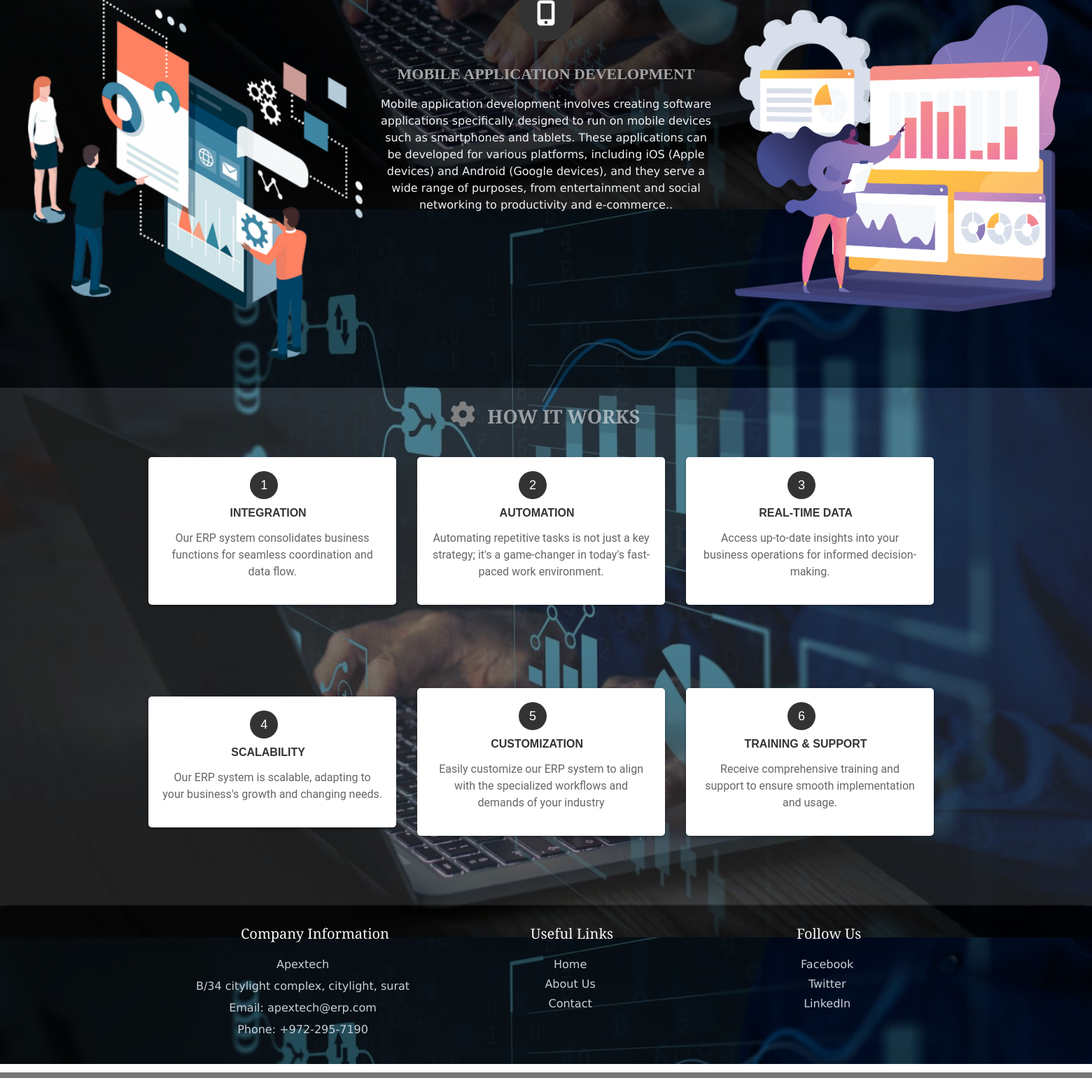
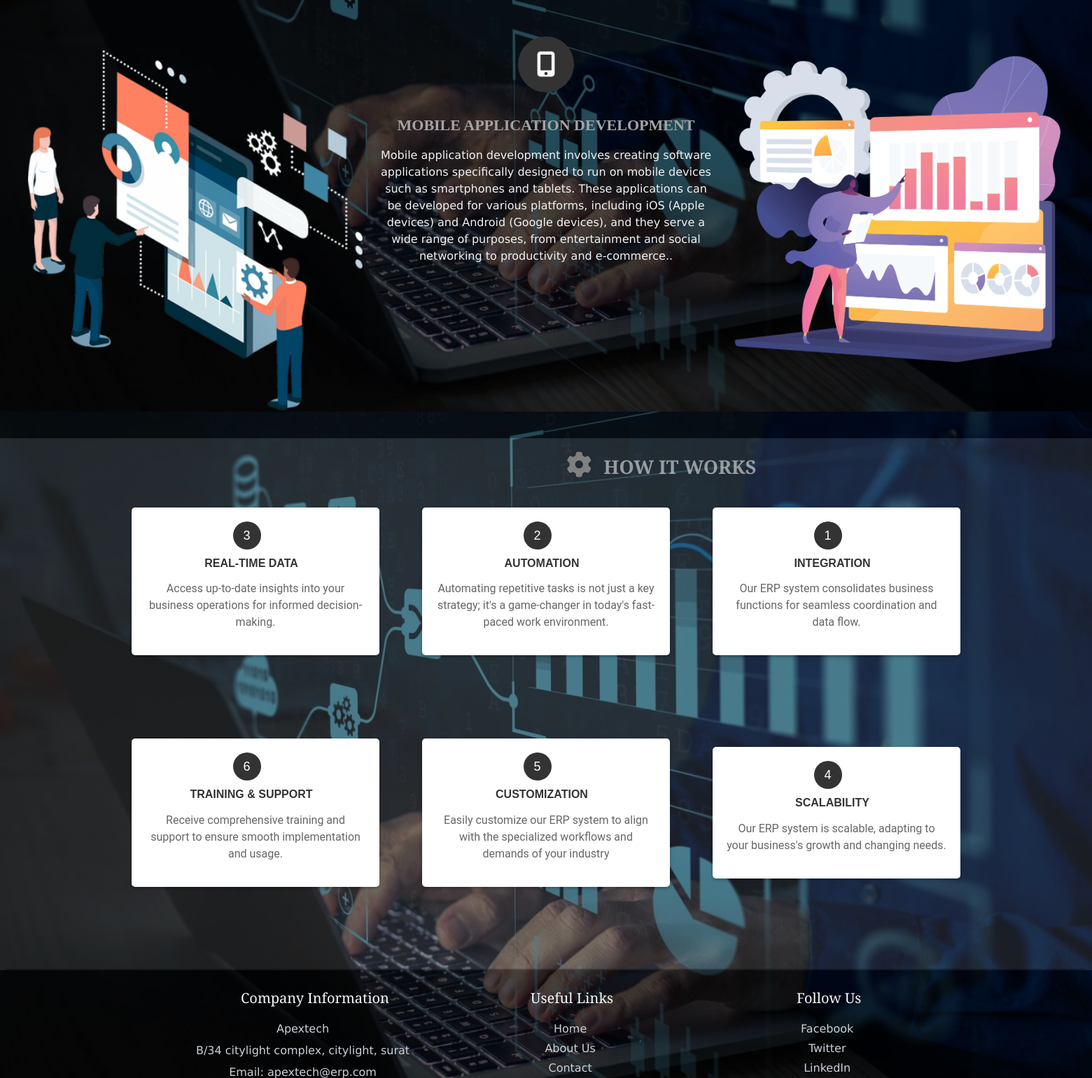
Before and after one commit to henixmehta/Erpsystem, a PHP site: page /home.php in a window 1560 px wide; the page is wider, and only the part inside the window is pictured. Shown: the part 1554-3094 px from the top of that part at 70% size. Run offline with PHP 8.4, Linux system fonts and the light colour scheme; some libraries are stand-ins or nearby versions.

Commit message:
home page

```diff
--- a/home.php
+++ b/home.php
@@ -22,8 +22,11 @@
           body{
             margin-top: 62px;
           }
+
           form {
             background-color:lightgray;
+            /* height:100%;
+            width:100%; */
           }
 
           .background-container {
@@ -37,6 +40,7 @@
             padding: 0;
             width: 100%;
           }
+
 
           /* heading */
           .texth {
@@ -64,6 +68,15 @@
           }
 
         /* navbar */
+
+        .navbar .container {
+            display: flex;
+            justify-content: space-between;
+            flex-direction: row;
+            flex-wrap: nowrap;
+            align-items: center;
+        }
+
           .navbar {
             height: 53px;
             padding-left: 147px;
@@ -243,32 +256,34 @@
            .bodyhow {
             font-family: Arial, sans-serif;
             background-color: rgba(255, 255, 255, 0.1);
-            width: 105%;
+            width: 100%;
             margin-top: 0px;
           }
 
           .container {
-            max-width: 1200px;
-            margin: 0px 14px;
-            padding: 0;
+              display: flex;
+              justify-content: center;
+              flex-direction: row-reverse;
+              flex-wrap: wrap;
           }
 
           .row1 {
             display: flex;
           flex-wrap: wrap;
-            justify-content: flex-end;
+          justify-content: space-evenly;
           margin-bottom: 19px;
-            flex-direction: row;
-            align-content: space-between;
+          flex-direction: row-reverse;
+          align-content: stretch;
           align-items: center;
           margin-top: 0px;
           text-align: center;
-            margin-right: -135px;
-            margin-left: 93px;
+          margin-right: 0px;
+          margin-left: 0px;
+          padding: 0px;
       }
 
             .col-lg-4 {
-            flex-basis: calc(33.33% - 30px);
+              flex-basis: calc(33.33% - 40px);
               margin-bottom: 100px;
             }
 
@@ -455,8 +470,7 @@
             position: absolute;
             top: 0;
             left: 0;
-            width: 1550px;
-            width: 1521px;
+            width: 100%;
             height: 100%;
             background-color: rgba(0, 0, 0, 0.5); /* Semi-transparent black overlay */
           }
@@ -470,7 +484,6 @@
             bottom: 8px;
             width: 100%;
             text-align: center;
-            margin-left:230px;
             font-family: Verdana, sans-serif;
           }
 
@@ -487,13 +500,14 @@
           .dot {
             height: 15px;
             width: 15px;
-            margin: 0 2px;
+            margin: 16px 2px;
             background-color: #bbb;
             border-radius: 50%;
             display: inline-block;
             transition: background-color 0.6s ease;
-            margin-bottom:10px;
+            margin-bottom: 10px;
           }
+
 
           .active {
             background-color: #717171;
@@ -516,8 +530,8 @@
           }
 
           .setpic{
-            width: 1521px ;
-            height: 92.50%;
+            width: 100% ;
+            height: 100%;
           }
 
 
@@ -573,11 +587,6 @@
             margin-left: 0px; /* Reset margin for larger screens */
           }
         }
-
-        @media (max-width: 767px) {
-
-        }
-
       </style>
 
 </head>
@@ -616,6 +625,8 @@
   <form id="form1" >
     <!-- slide images -->
     <!-- slids -->
+    <!-- services -->
+    <div class="bodyservice">
       <div class="mySlides fade">
             <div class="numbertext">1 / 3</div>
             <img src="pictures/slide10.jpg" class="setpic">
@@ -637,21 +648,18 @@
             <div class="text">Effortlessly manage your business operations with our intuitive ERP system!</div>
       </div>
      </div>
+     <div style="text-align:center"><span class="dot"></span> <span class="dot"></span> <span class="dot"></span></div>
+
+
     <br>
 
-    <div style="text-align:center">
-      <span class="dot"></span>
-      <span class="dot"></span>
-      <span class="dot"></span>
-    </div>
       <div class="texth">
         <h4 class="welcome">welcome to</h4>
         <h1 class="crave" >ApexTech</h1>
         <!-- <h4 class="bold-text">Streamline Your Business <br />Operations with Apextech</h4> -->
       </div>
     </form>
-      <!-- services -->
-      <div class="bodyservice background-container">
+
         <div class="service-section">
           <h2 class="service-heading"><i class="fas fa-cogs custom-question-icon"></i> Our Services</h2>
           <div class="row">
```
Lines whose indentation alone changed are shown as unchanged.
